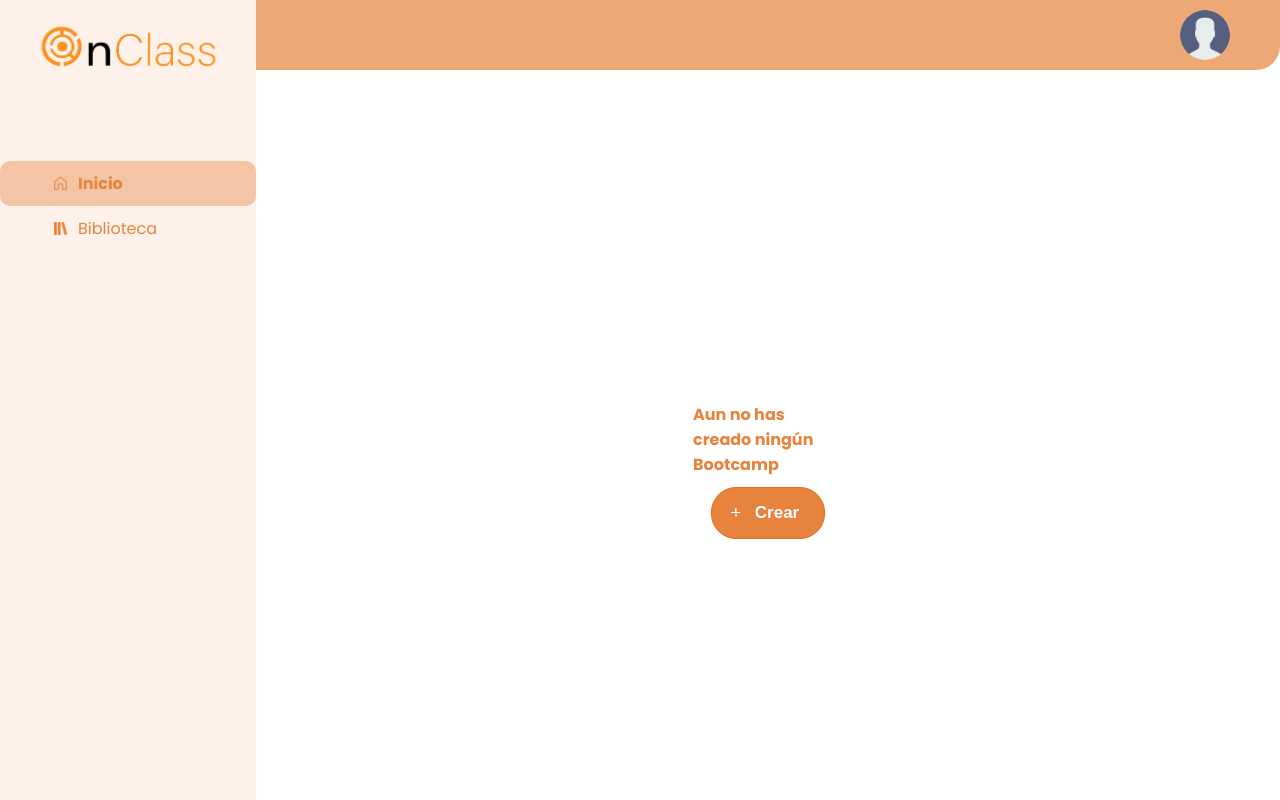
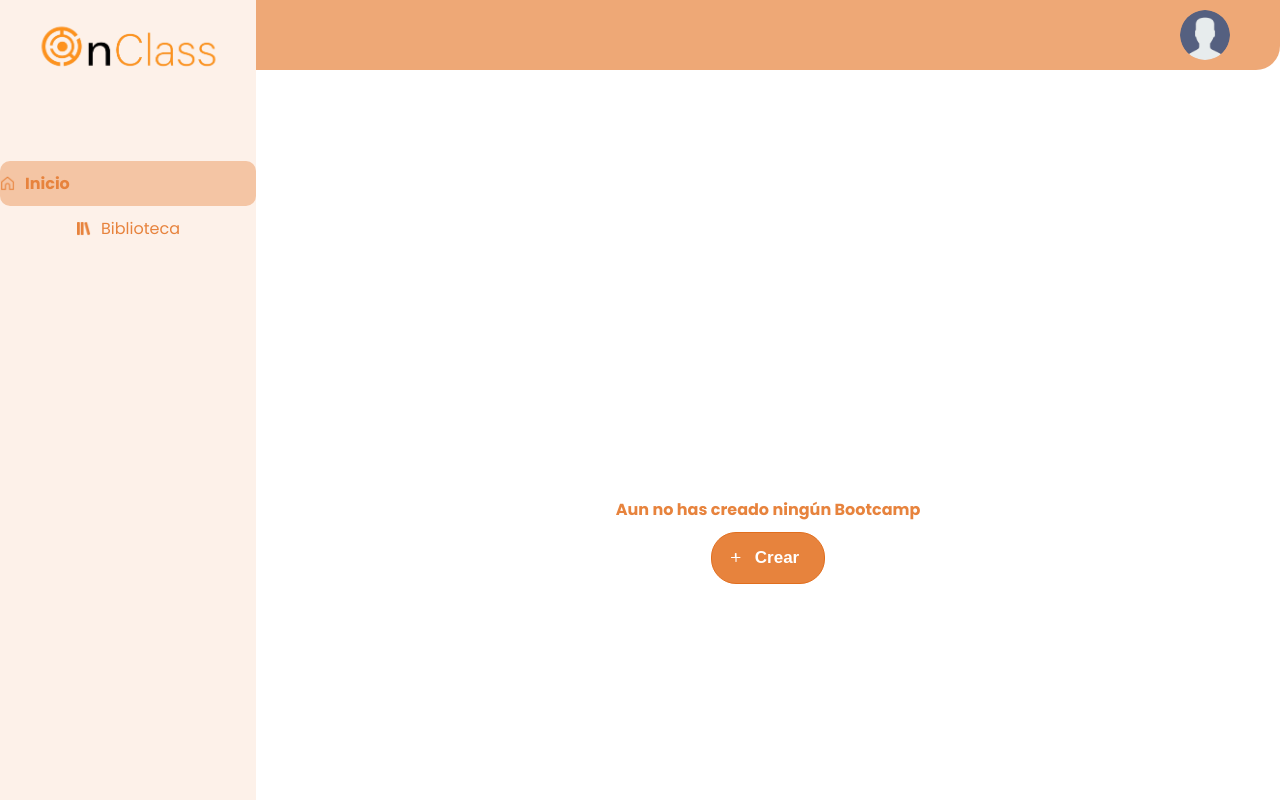
Before and after one commit to Caroline-echev/onclass-front, an Angular app: page /home in a window 1280 px wide. Built offline with nearby package versions, Linux system fonts and the light colour scheme.

Commit message:
commit 3

```diff
--- a/src/app/atoms/button/button.component.ts
+++ b/src/app/atoms/button/button.component.ts
@@ -9,8 +9,5 @@ export class ButtonComponent {
   @Input() text: string = '';
   @Input() boolPlus: boolean = false;
 
-  // Getter para boolPlus
- // get boolPlus(): boolean {
- //   return this.plus === 'true';
- // }
+
 }
--- a/src/app/atoms/text/text.component.scss
+++ b/src/app/atoms/text/text.component.scss
@@ -1,7 +1,7 @@
 .text-container {
   display: flex;
   align-items: center;
-  width: 150px;
+  width: 100%;
 
 }
 .icon-text {
--- a/src/app/molecules/nav/nav.component.scss
+++ b/src/app/molecules/nav/nav.component.scss
@@ -36,14 +36,14 @@
   margin: 0 auto;
 
   cursor: pointer;
+  &:hover {
+  background-color: rgba(231, 131, 61, 0.15);
+  font-weight: bold;
 
-  &:hover {
+}
 
-    background-color: rgba(231, 131, 61, 0.15);
-    font-weight: bold;
+}
 
-  }
-}
  .active-router {
   background-color: rgba(231, 131, 61, 0.4);
   font-weight: bold;
--- a/src/app/pages/home/home.component.scss
+++ b/src/app/pages/home/home.component.scss
@@ -7,6 +7,7 @@
   align-items: center;
   margin-left: 20% ;
   position: fixed;
+  margin-top: 70px;
 }
 
 .home-container-admin app-text {
--- a/src/app/pages/template/template.component.html
+++ b/src/app/pages/template/template.component.html
@@ -1,5 +1,4 @@
 <div class="app-container">
     <app-header></app-header>
     <app-nav></app-nav>
-
-  </div>
+ </div>
```
Also changed, not shown: src/app/common/technology.ts (line endings or trailing spaces).
